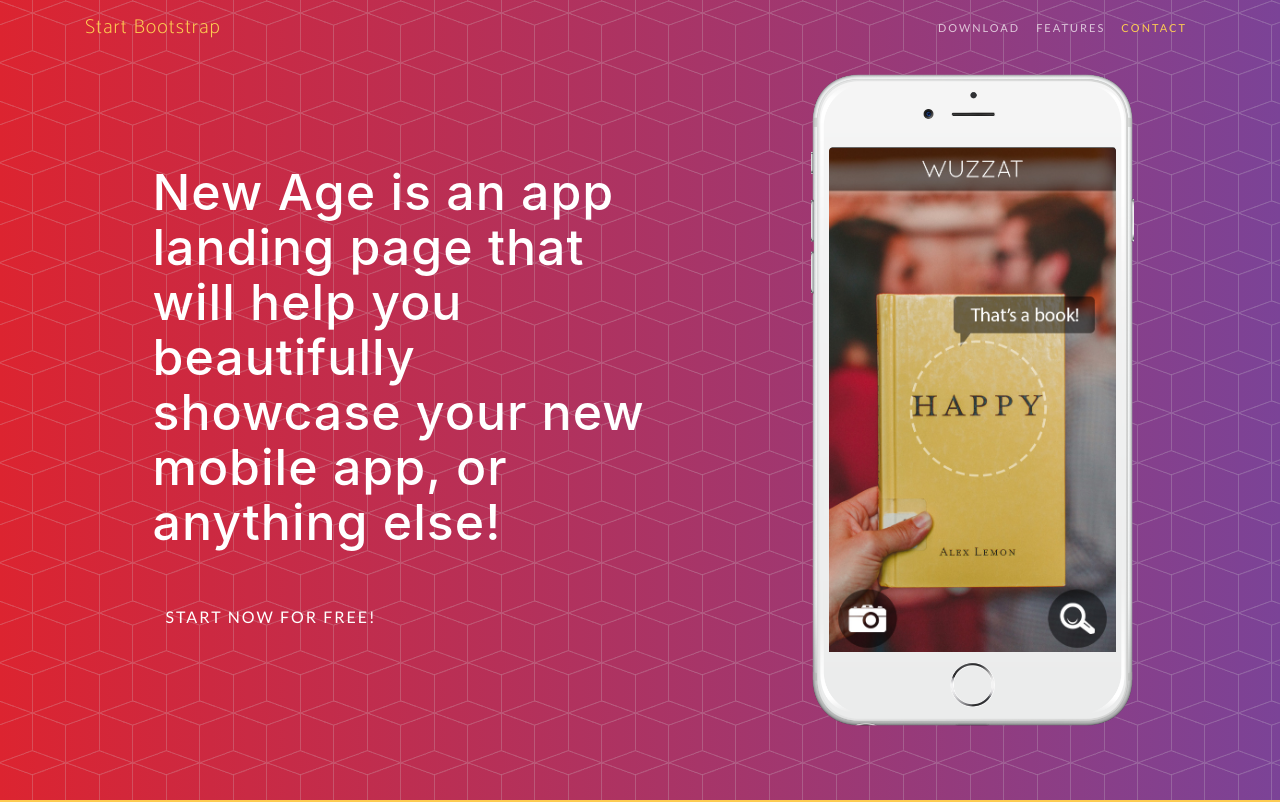
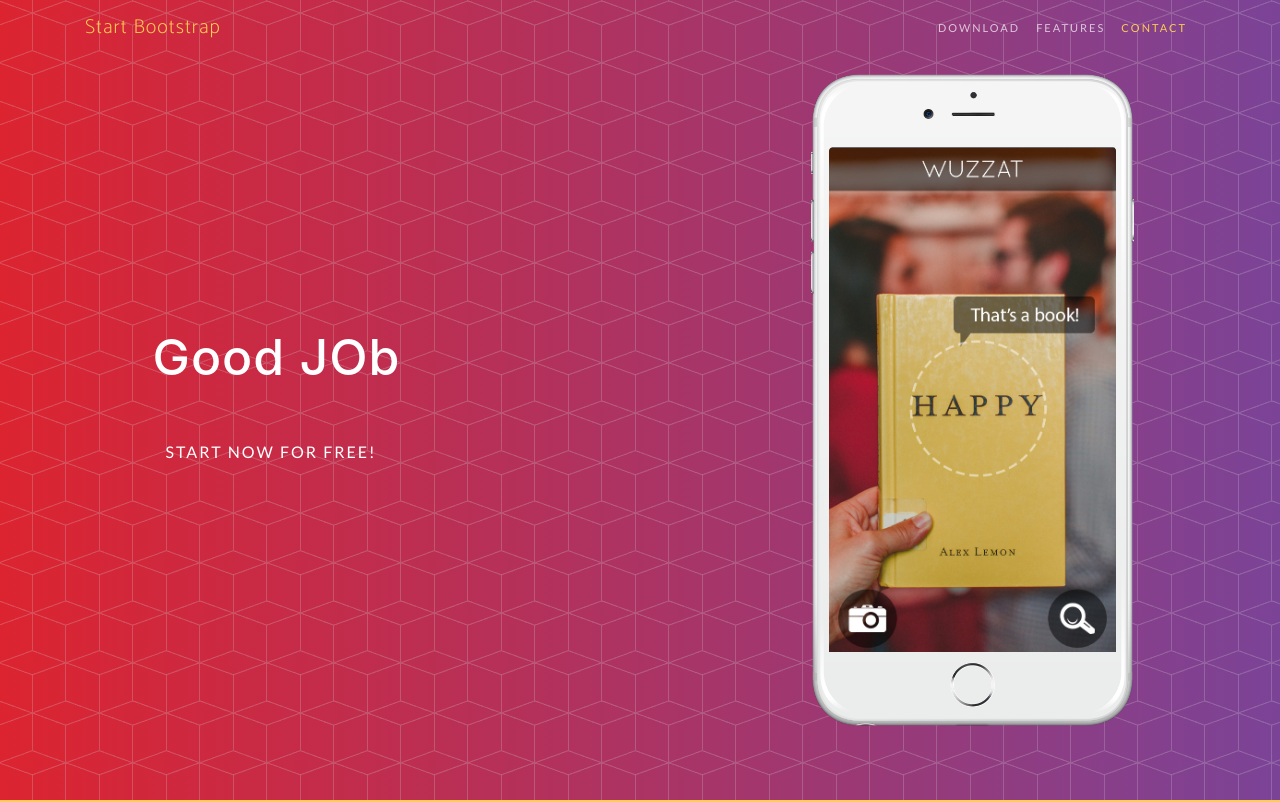
Before and after one commit to Klailai/test-lailai, a website with bundled scripts: page index.html in a window 1280 px wide. Shown: the top 802 px of the page. Built offline with nearby package versions, Linux system fonts and the light colour scheme; a web font is replaced by a local one.

Commit message:
第二版

```diff
--- a/index.html
+++ b/index.html
@@ -59,7 +59,7 @@
         <div class="row h-100">
           <div class="col-lg-7 my-auto">
             <div class="header-content mx-auto">
-              <h1 class="mb-5">New Age is an app landing page that will help you beautifully showcase your new mobile app, or anything else!</h1>
+              <h1 class="mb-5">Good JOb</h1>
               <a href="#download" class="btn btn-outline btn-xl js-scroll-trigger">Start Now for Free!</a>
             </div>
           </div>
```
